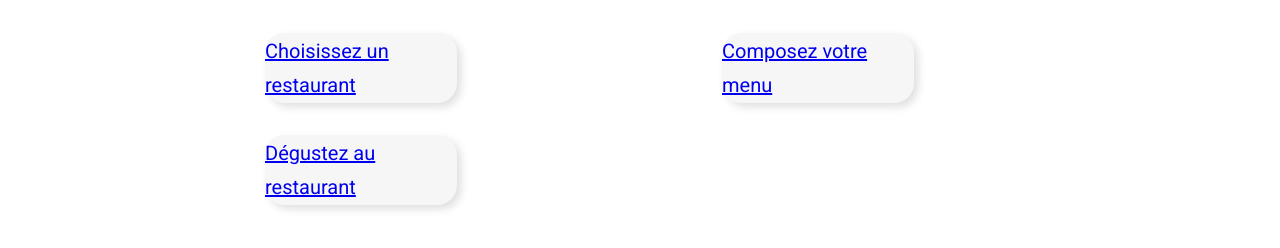
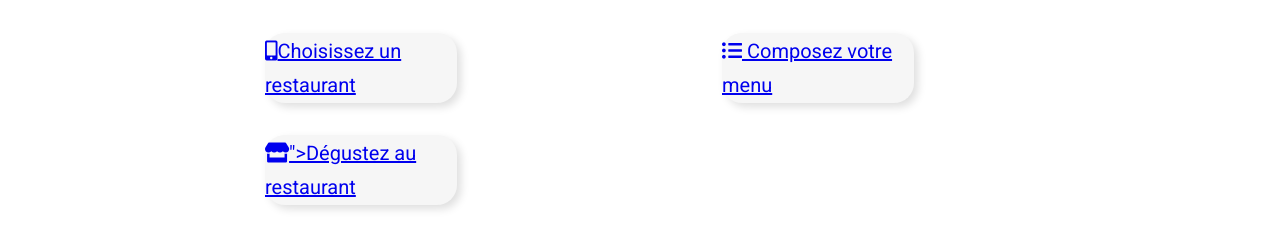
Before and after one commit to github-teva/projet3_ohmyfood, a website: page index.html in a window 1280 px wide. Shown: the part 398-646 px from the top of the page. Drawn offline with Linux system fonts and the light colour scheme.

Commit message:
insertion icons a_step

```diff
--- a/index.html
+++ b/index.html
@@ -32,13 +32,13 @@
        <h2 class="heading">Fonctionnement</h2>
        <ol class="the_steps">
            <li class="a_step">
-             <a href="#"><i class="process1"></i>Choisissez un restaurant</a>
+             <a href="#"><i class="fas fa-mobile-alt"></i>Choisissez un restaurant</a>
            </li>
            <li class="a_step">
-            <a href="#"> <i class="process2"></i> Composez votre menu</a>
+            <a href="#"> <i class="fas fa-list-ul"></i> Composez votre menu</a>
             </li>
             <li class="a_step">
-              <a href="#"> <i class="process3"></i>Dégustez au restaurant </a>
+              <a href="#"> <i class="fas fa-store"></i>"></i></i>Dégustez au restaurant </a>
               </li>
        </ol>
      </nav>
```
